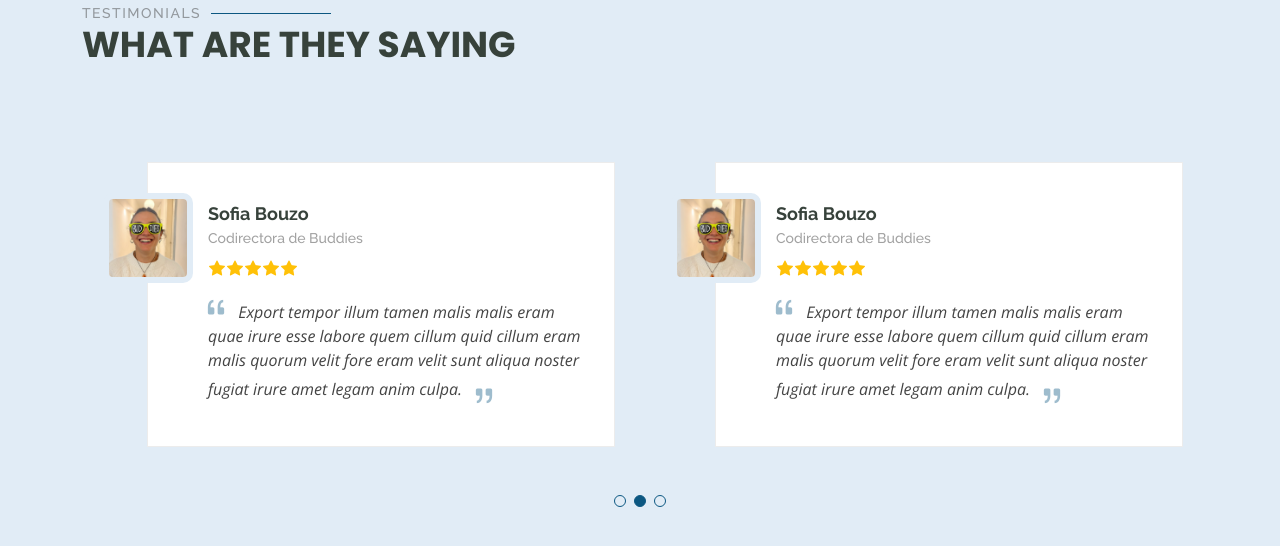
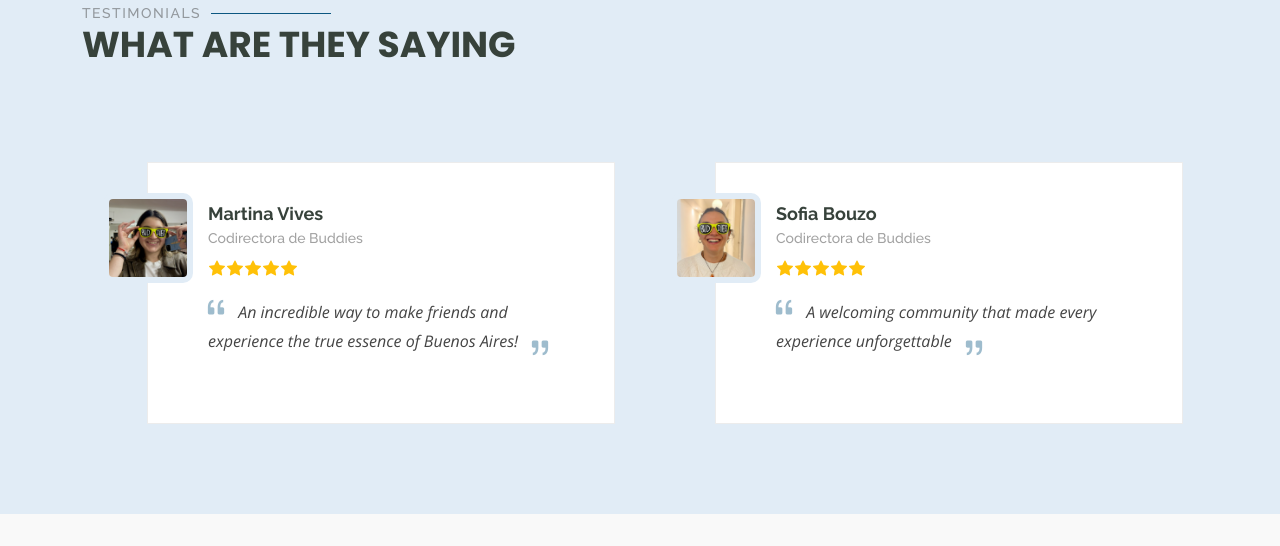
Before and after one commit to martinavivesfayart/BuddiesITBA, a plain HTML site: page about.html in a window 1280 px wide. Shown: the part 1160-1706 px from the top of the page. Drawn offline with nearby package versions, Linux system fonts and the light colour scheme.

Commit message:
about updated

```diff
--- a/about.html
+++ b/about.html
@@ -201,8 +201,7 @@
                   </div>
                   <p>
                     <i class="bi bi-quote quote-icon-left"></i>
-                    <span>Proin iaculis purus consequat sem cure digni ssim donec porttitora entum suscipit rhoncus.
-                      Accusantium quam, ultricies eget id, aliquam eget nibh et. Maecen aliquam, risus at semper.</span>
+                    <span>An incredible way to make friends and experience the true essence of Buenos Aires!</span>
                     <i class="bi bi-quote quote-icon-right"></i>
                   </p>
                 </div>
@@ -221,29 +220,7 @@
                   </div>
                   <p>
                     <i class="bi bi-quote quote-icon-left"></i>
-                    <span>Export tempor illum tamen malis malis eram quae irure esse labore quem cillum quid cillum eram
-                      malis quorum velit fore eram velit sunt aliqua noster fugiat irure amet legam anim culpa.</span>
-                    <i class="bi bi-quote quote-icon-right"></i>
-                  </p>
-                </div>
-              </div>
-            </div><!-- End testimonial item -->
-
-
-            <div class="swiper-slide">
-              <div class="testimonial-wrap">
-                <div class="testimonial-item">
-                  <img src="assets/img/testimonials/2.png" class="testimonial-img" alt="">
-                  <h3>Sofia Bouzo</h3>
-                  <h4>Codirectora de Buddies</h4>
-                  <div class="stars">
-                    <i class="bi bi-star-fill"></i><i class="bi bi-star-fill"></i><i class="bi bi-star-fill"></i><i
-                      class="bi bi-star-fill"></i><i class="bi bi-star-fill"></i>
-                  </div>
-                  <p>
-                    <i class="bi bi-quote quote-icon-left"></i>
-                    <span>Export tempor illum tamen malis malis eram quae irure esse labore quem cillum quid cillum eram
-                      malis quorum velit fore eram velit sunt aliqua noster fugiat irure amet legam anim culpa.</span>
+                    <span>A welcoming community that made every experience unforgettable</span>
                     <i class="bi bi-quote quote-icon-right"></i>
                   </p>
                 </div>
```
